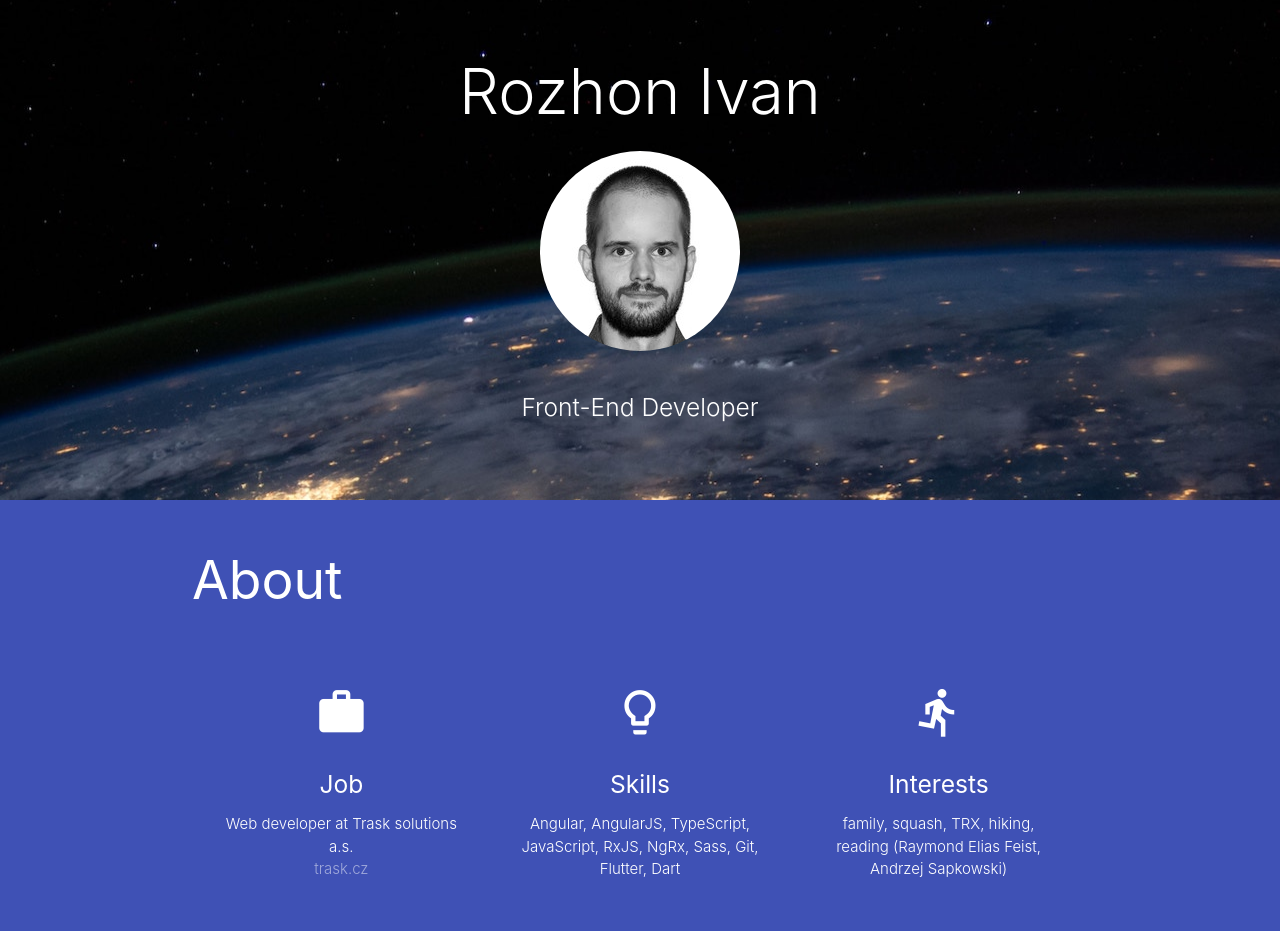
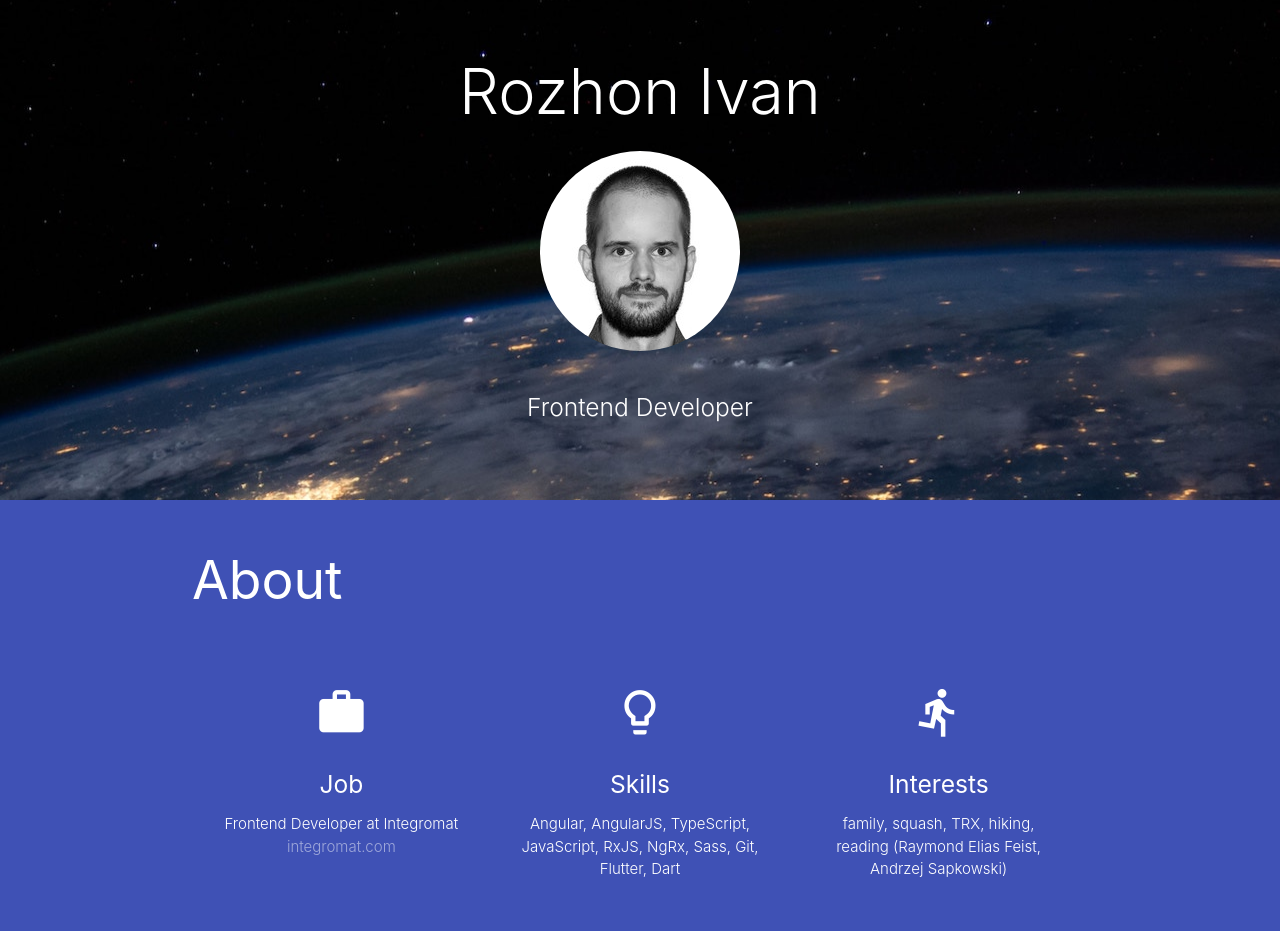
Before and after one commit to ivan-rozhon/ngi, an Angular app: page /#/ in a window 1280 px wide. Shown: the top 952 px of the page. Built offline with nearby package versions, Linux system fonts and the light colour scheme.

Commit message:
chore: change job

```diff
--- a/src/app/pages/landing/landing.component.html
+++ b/src/app/pages/landing/landing.component.html
@@ -8,7 +8,7 @@
       <div class="row center"><img class="responsive-img circle" [src]="profileImageUrl" /></div>
 
       <div class="row center animated bounceInRight">
-        <h5 class="header col s12 light white-text">Front-End Developer</h5>
+        <h5 class="header col s12 light white-text">Frontend Developer</h5>
       </div>
     </div>
   </div>
@@ -28,8 +28,8 @@
           <h5 class="center">Job</h5>
 
           <p class="light center">
-            Web developer at Trask solutions a.s. <br />
-            <a class="indigo-text text-lighten-3" target="_blank" href="https://www.trask.cz/">trask.cz</a>
+            Frontend Developer at Integromat <br />
+            <a class="indigo-text text-lighten-3" target="_blank" href="https://www.integromat.com/">integromat.com</a>
           </p>
         </div>
       </div>
```
